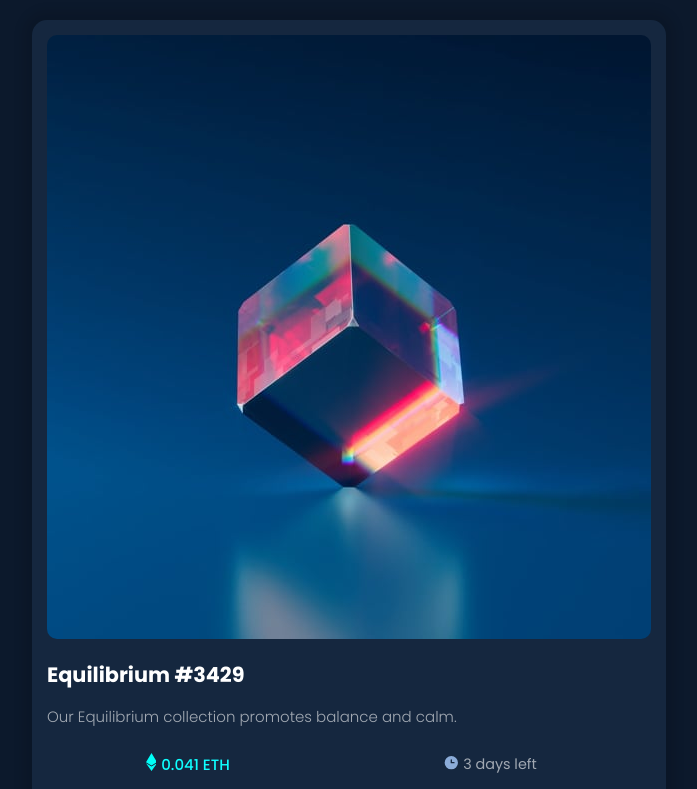
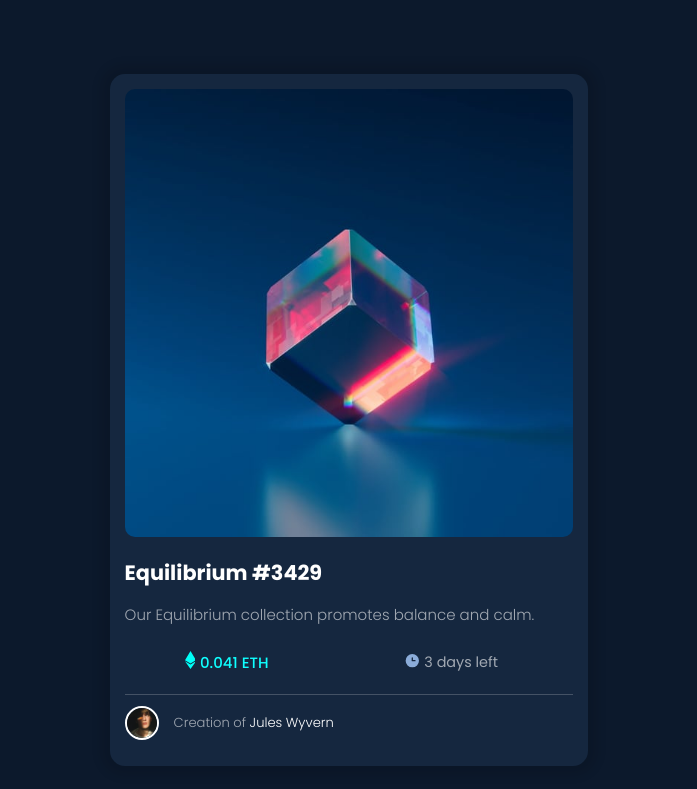
Before and after one commit to davichano/Make-It-Real-NFT, a plain HTML site: page index.html in a window 1536 px wide. Shown: the top 789 px of the page, without its empty margins (419-1116 px from the left). Drawn offline with Linux system fonts and the light colour scheme.

Commit message:
feat: desktop version

```diff
--- a/src/css/main.css
+++ b/src/css/main.css
@@ -119,11 +119,15 @@ footer{
 }
 
 @media (min-width: 1440px) {
+  body{
+    height: 100vh;
+  }
+
   .margin-top-lg{
     margin-top: 50px;
   }
 
-  .container{
-      margin-bottom: 200px;
+  .card{
+    width: 30%;
   }
 }
```
